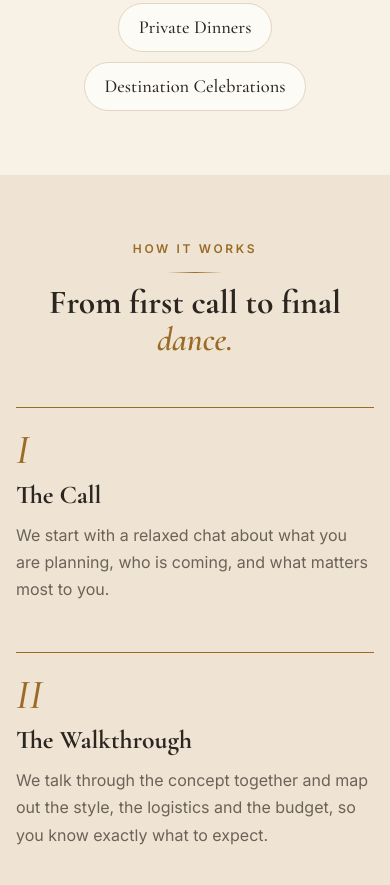
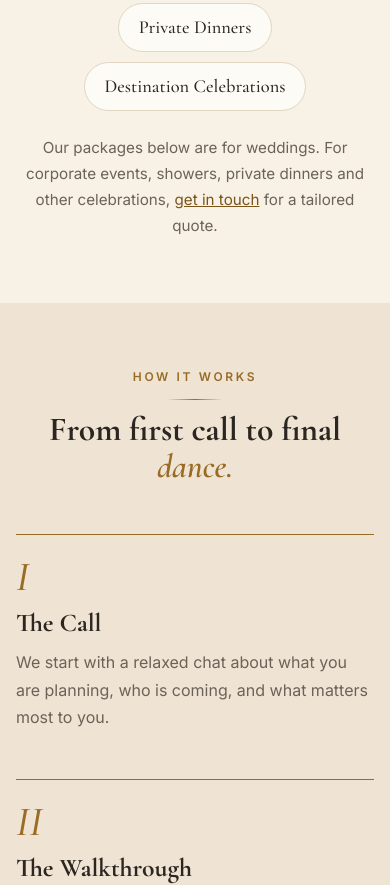
Before and after one commit to ModivaTee/hello-tech, a plain HTML site: page index.html in a window 390 px wide. Shown: the part 3716-4601 px from the top of the page. Drawn offline with nearby package versions, Linux system fonts and the light colour scheme.

Commit message:
Add phone number and quote note for non-wedding events
Co-Authored-By: Claude Opus 5.5 <noreply@anthropic.com>
Claude-Session: https://claude.ai/code/session_014THivbc5Nyy4QTRdRSJo8e

```diff
--- a/index.html
+++ b/index.html
@@ -105,6 +105,7 @@
             <li>Private Dinners</li>
             <li>Destination Celebrations</li>
           </ul>
+          <p class="quote-note">Our packages below are for weddings. For corporate events, showers, private dinners and other celebrations, <a href="#contact">get in touch</a> for a tailored quote.</p>
         </div>
       </div>
     </section>
@@ -332,6 +333,7 @@
           <p class="contact-sub">Book a call and a walkthrough, and we will start planning something you will love.</p>
           <ul class="contact-list">
             <li><span>Email</span><a href="mailto:molujimi@gmail.com">molujimi@gmail.com</a></li>
+            <li><span>Phone</span><a href="tel:+447522802318">07522 802318</a></li>
             <li><span>Instagram</span><a href="https://www.instagram.com/eventswithmo_/" target="_blank" rel="noopener">@eventswithmo_</a></li>
             <li><span>Location</span>Based in London. Available to travel worldwide.</li>
           </ul>
--- a/styles.css
+++ b/styles.css
@@ -119,6 +119,9 @@ p { margin: 0 0 1em; }
   font-family: var(--serif); font-size: 1.15rem; padding: 8px 20px; border-radius: 999px;
   border: 1px solid var(--line); background: var(--card);
 }
+
+.quote-note { margin: 24px auto 0; max-width: 560px; color: var(--muted); font-size: .95rem; }
+.quote-note a { color: var(--gold-dark); }
 
 /* ===== Process ===== */
 .steps {
```
